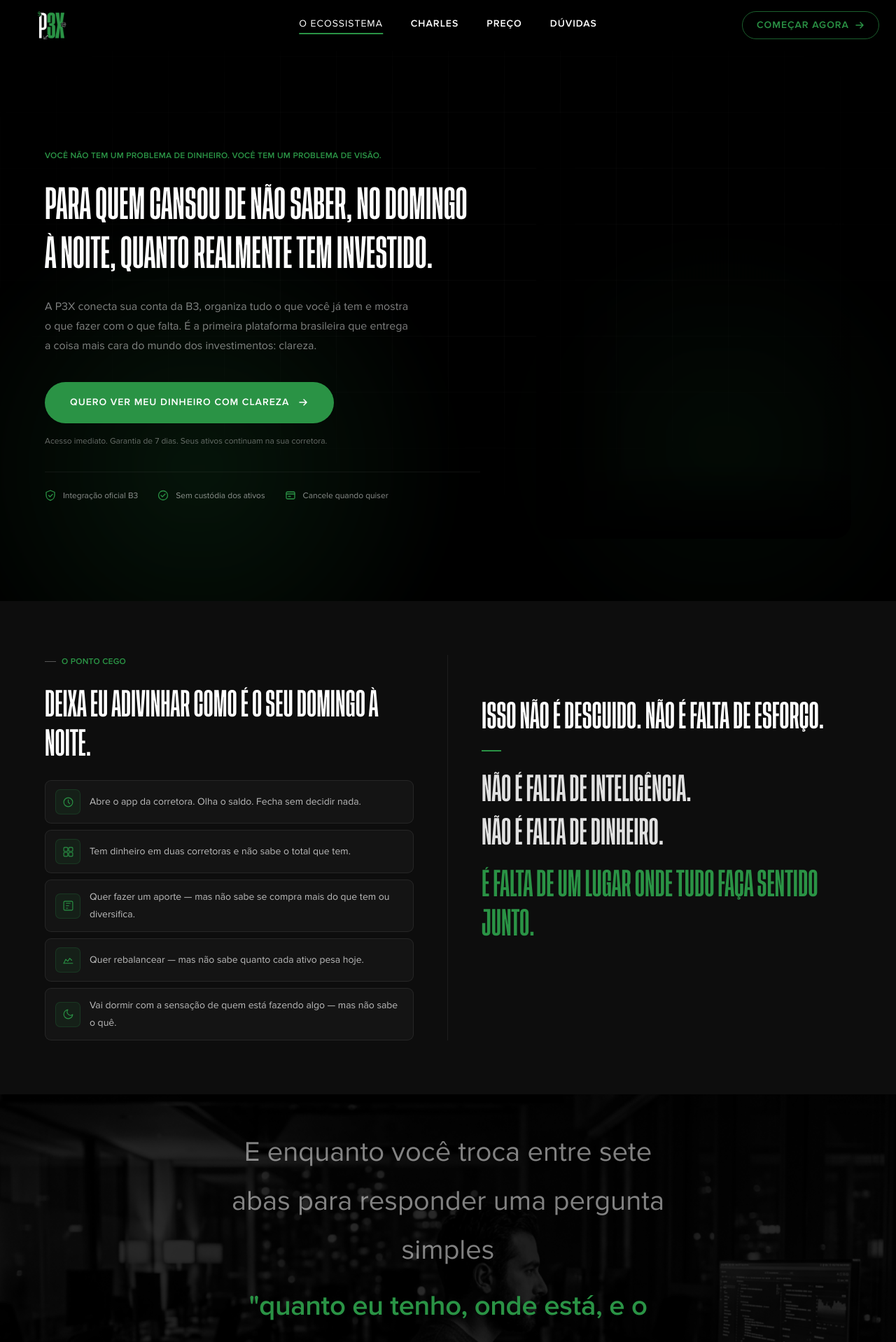
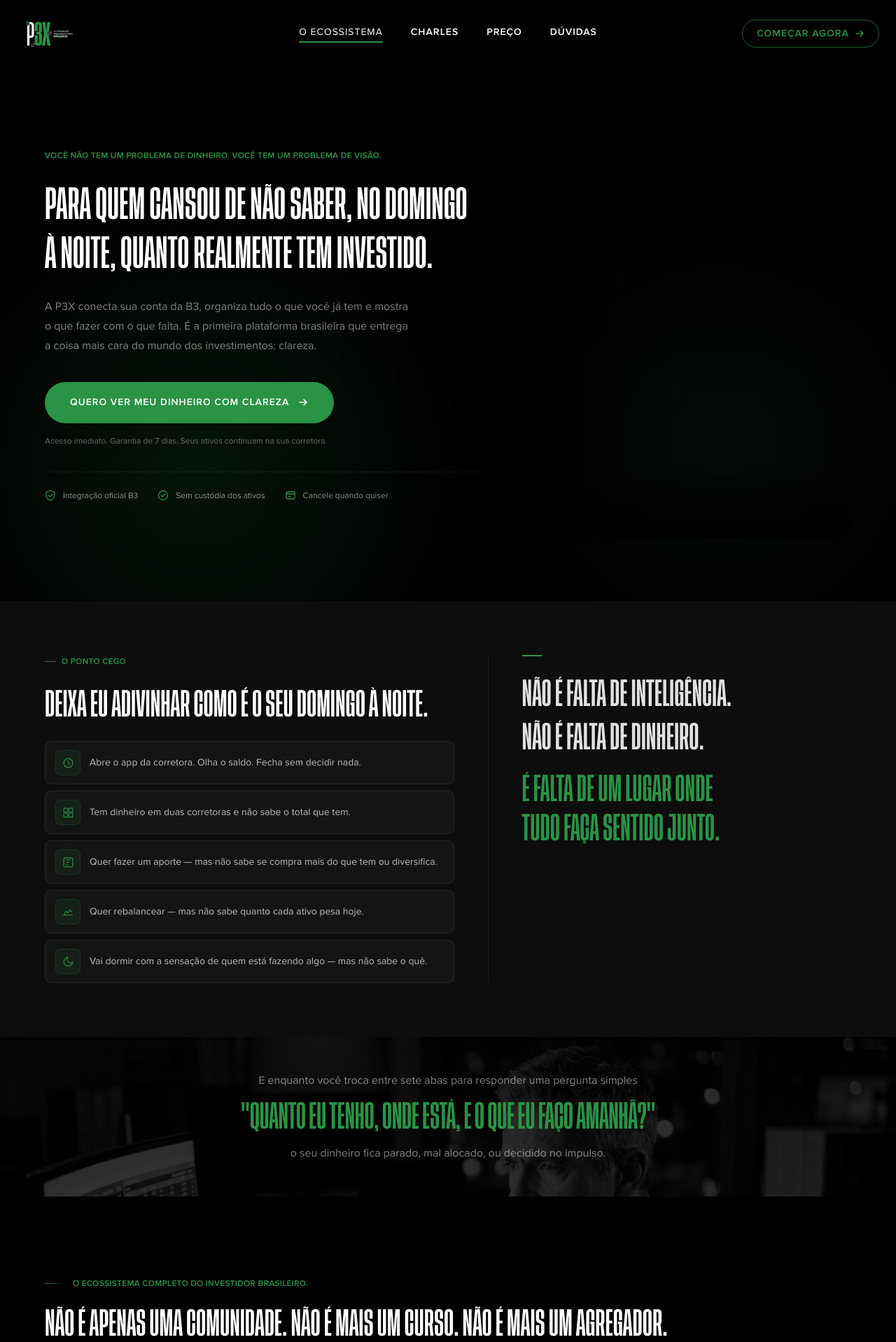
Before and after one commit to adrigialluisi/Economista-Sincero, a Next.js app: page /Economista-Sincero/ in a window 1280 px wide. Shown: the top 1918 px of the page at 70% size. Built offline with nearby package versions, Linux system fonts and the light colour scheme.

Commit message:
feat: updated logo, layout and parallax in Pain section

```diff
--- a/src/app/page.tsx
+++ b/src/app/page.tsx
@@ -31,7 +31,8 @@ export default function Page() {
   return (
     <>
       <Nav
-        logo={nav.logo}
+        logoTop={nav.logoTop}
+        logoScrolled={nav.logoScrolled}
         ctaText={nav.ctaText}
         ctaUrl={platform.checkoutUrl}
       />
--- a/src/components/Nav/Nav.module.css
+++ b/src/components/Nav/Nav.module.css
@@ -35,10 +35,11 @@
   max-width: var(--container-wide);
   margin-inline: auto;
   padding-inline: var(--container-pad);
-  height: 72px;
+  height: 96px;
   display: flex;
   align-items: center;
   justify-content: space-between;
+  transition: height 0.4s var(--ease-out-expo);
 }
 
 .logoLink {
@@ -50,6 +51,17 @@
 
 .logoLink:hover {
   opacity: 0.85;
+}
+
+.logoImg {
+  height: 52px;
+  width: auto;
+  object-fit: contain;
+  transition: height 0.4s var(--ease-out-expo);
+}
+
+.navSolid .logoImg {
+  height: 36px;
 }
 
 /* Links centrais — opcional, escondidos no mobile */
--- a/src/components/Nav/index.tsx
+++ b/src/components/Nav/index.tsx
@@ -5,7 +5,8 @@ import Image from 'next/image'
 import styles from './Nav.module.css'
 
 interface NavProps {
-  logo: string
+  logoTop: string
+  logoScrolled: string
   logoAlt?: string
   ctaText: string
   ctaUrl: string
@@ -14,7 +15,7 @@ interface NavProps {
 // IDs das seções que os links de âncora apontam
 const NAV_SECTIONS = ['solucao', 'autoridade', 'oferta', 'faq']
 
-export default function Nav({ logo, logoAlt = 'P3X', ctaText, ctaUrl }: NavProps) {
+export default function Nav({ logoTop, logoScrolled, logoAlt = 'P3X', ctaText, ctaUrl }: NavProps) {
   const [hidden, setHidden] = useState(false)
   const [solid, setSolid] = useState(false)
   const [lastY, setLastY] = useState(0)
@@ -79,13 +80,10 @@ export default function Nav({ logo, logoAlt = 'P3X', ctaText, ctaUrl }: NavProps
       <div className={styles.inner}>
         {/* Logo — height aumentado de 48px para 56px */}
         <a href="/" className={styles.logoLink} aria-label="P3X — Página inicial">
-          <Image
-            src={logo}
+          <img
+            src={solid ? logoScrolled : logoTop}
             alt={logoAlt}
-            width={140}
-            height={60}
-            priority
-            style={{ height: '56px', width: 'auto' }}
+            className={styles.logoImg}
           />
         </a>
 
--- a/src/components/Pain/Pain.module.css
+++ b/src/components/Pain/Pain.module.css
@@ -17,7 +17,7 @@
 
 @media (min-width: 900px) {
   .inner {
-    grid-template-columns: 1fr 1fr;
+    grid-template-columns: 55fr 45fr;
     gap: 0;
     align-items: start;
   }
@@ -124,15 +124,13 @@
 .colRight {
   display: flex;
   flex-direction: column;
-  justify-content: center;
+  justify-content: flex-start;
   gap: 0.375rem;
 }
 
 @media (min-width: 900px) {
   .colRight {
     padding-left: 3rem;
-    /* Alinhamento vertical com a coluna esquerda */
-    padding-top: 3.75rem; /* compensa eyebrow + headline */
   }
 }
 
@@ -194,9 +192,9 @@
   background-attachment: fixed;   ← parallax no desktop
 */
 .transition {
-  background-image: url('/Economista-Sincero/images/pain-transition.png');
+  background-image: url('/Economista-Sincero/images/worried_man_bw.png');
   background-size: cover;
-  background-position: center;
+  background-position: center 30%;
   background-attachment: fixed;
 }
 
@@ -238,16 +236,18 @@
 
 .transSmall {
   font-family: var(--font-body);
-  font-size: var(--text-h2);
+  font-weight: var(--fw-body);
+  font-size: var(--text-body);
+  line-height: var(--lh-body);
   color: rgba(255, 255, 255, 0.5);
-  line-height: var(--lh-body);
 }
 
 .transBig {
-  font-family: var(--font-body);
+  font-family: var(--font-headline);
+  font-weight: var(--fw-headline);
   font-size: var(--text-h2);
-  font-weight: 600;
+  line-height: var(--lh-h2);
+  text-transform: uppercase;
   color: var(--brand-primary);
-  line-height: var(--lh-body);
   letter-spacing: -0.01em;
 }
--- a/src/components/Pain/index.tsx
+++ b/src/components/Pain/index.tsx
@@ -65,14 +65,12 @@ export default function Pain() {
 
           {/* Coluna direita — revelação emocional */}
           <div className={styles.colRight}>
-            <p className={styles.revealPre}>
-              Isso não é descuido. Não é falta de esforço.
-            </p>
             <span className={styles.revealDivider} aria-hidden="true" />
             <p className={styles.revealLine}>Não é falta de inteligência.</p>
             <p className={styles.revealLine}>Não é falta de dinheiro.</p>
             <p className={styles.revealGreen}>
-              É falta de um lugar onde tudo faça sentido junto.
+              É falta de um lugar onde<br/>
+              tudo faça sentido junto.
             </p>
           </div>
 
--- a/src/data/charles.ts
+++ b/src/data/charles.ts
@@ -43,7 +43,8 @@ export const author = {
 }
 
 export const nav = {
-  logo: '/Economista-Sincero/images/__positivo-icon.png',
+  logoTop: '/Economista-Sincero/images/logo-positivo.png',
+  logoScrolled: '/Economista-Sincero/images/__positivo-icon.png',
   ctaText: 'Começar agora',
 }
 
```
Also changed, not shown: 404.html (+1 -1 lines), index.html (+2 -2 lines), images/worried_man_bw.png (added), index.txt, public/images/worried_man_bw.png (added).
